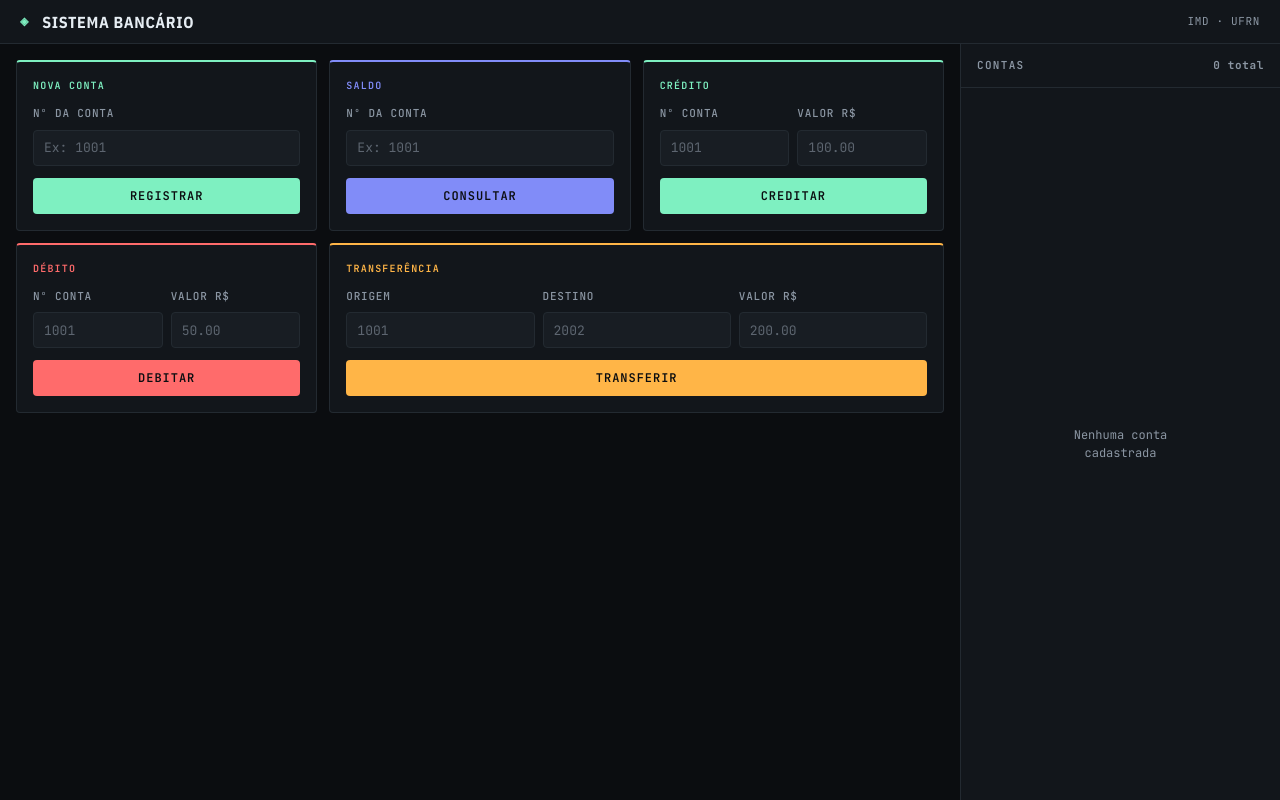
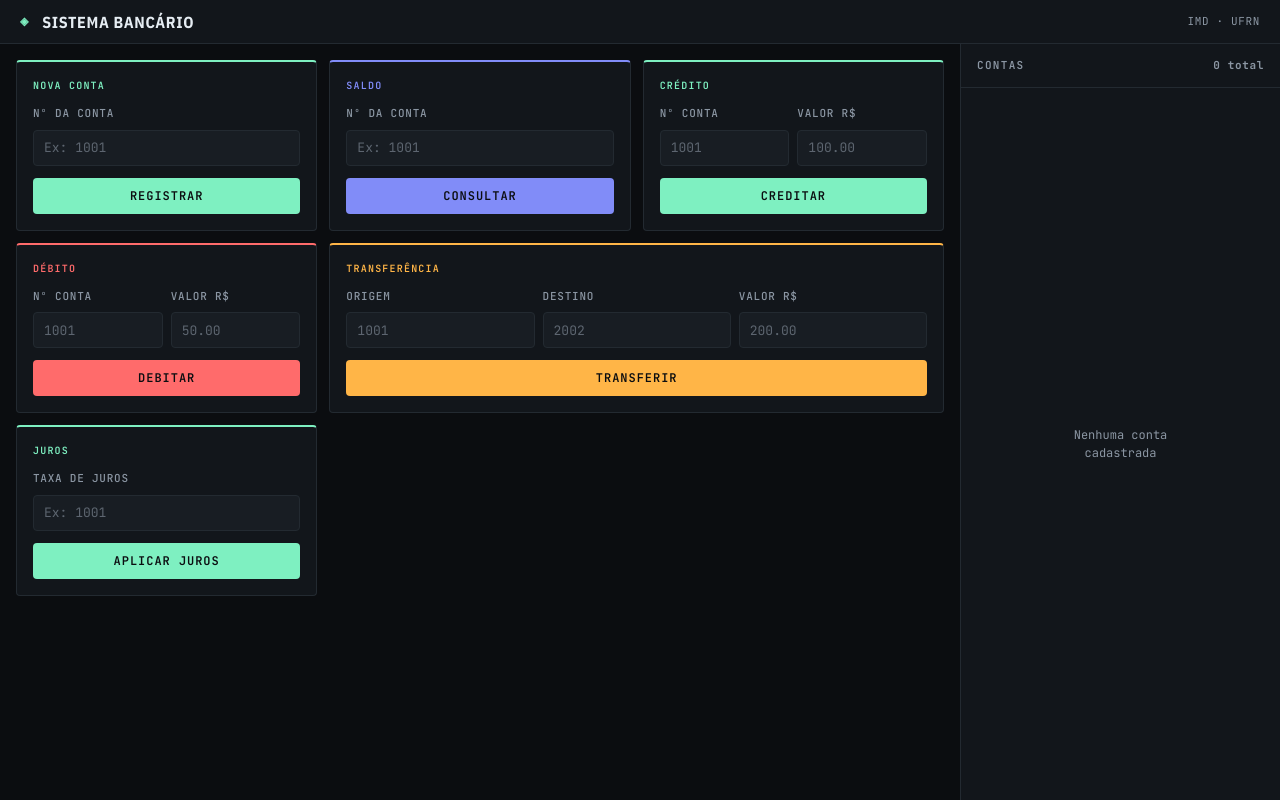
Before and after one commit to BlackbirdBlina/Sistema-Bancario-GitLab-Flow, a Next.js app: page / in a window 1280 px wide. Built offline with nearby package versions, Linux system fonts and the light colour scheme.

Commit message:
feat(#21): Adiciona form de juros

```diff
--- a/src/app/page.tsx
+++ b/src/app/page.tsx
@@ -7,6 +7,7 @@ import CreditForm from "@/components/CreditForm";
 import DebitForm from "@/components/DebitForm";
 import TransferForm from "@/components/TransferForm";
 import AccountsList from "@/components/AccountsList";
+import YieldInterestForm from "@/components/YieldInterestForm";
 
 interface PanelProps {
   tag: string;
@@ -129,6 +130,10 @@ export default function Home() {
                 <TransferForm onChange={refresh} />
               </Panel>
             </div>
+
+            <Panel tag="JUROS" accentColor="var(--accent)">
+              <YieldInterestForm version={version} />
+            </Panel>
           </div>
         </main>
 
--- /dev/null
+++ b/src/components/YieldInterestForm.tsx
@@ -0,0 +1,87 @@
+"use client";
+
+import { useState, useEffect } from "react";
+import { yieldInterest } from "@/services/accountService";
+import FeedbackMessage, { Feedback } from "./FeedbackMessage";
+import { accounts } from "@/store/accountStore";
+
+const formatBRL = (value: number) =>
+  new Intl.NumberFormat("pt-BR", { style: "currency", currency: "BRL" }).format(value);
+
+interface YieldInterestFormProps {
+  version?: number;
+}
+
+export default function YieldInterestForm({ version }: YieldInterestFormProps) {
+  const [interestRate, setInterestRate] = useState("");
+  const [feedback, setFeedback] = useState<Feedback | null>(null);
+
+  useEffect(() => {
+    if (interestRate) {
+      const n = parseInt(interestRate, 10);
+      if (!isNaN(n) && n > 0) {
+        try {
+          // eslint-disable-next-line react-hooks/set-state-in-effect
+          //   setBalance(checkBalance(n));
+          setFeedback(null);
+        } catch {
+          // conta pode ter sido deletada; ignora silenciosamente
+        }
+      }
+    }
+    // eslint-disable-next-line react-hooks/exhaustive-deps
+  }, [version]);
+
+  function handleSubmit(e: React.FormEvent) {
+    e.preventDefault();
+    const n = parseInt(interestRate, 10);
+    if (!interestRate || isNaN(n) || n <= 0) {
+      setFeedback({
+        type: "error",
+        text: "Informe uma taxa de juros válida.",
+      });
+      return;
+    }
+    try {
+      for (const account of accounts) {
+        if (account[1].type === "poupanca") {
+          yieldInterest(account[0], n);
+        }
+      }
+      setFeedback(null);
+    } catch (err) {
+      setFeedback({
+        type: "error",
+        text: err instanceof Error ? err.message : "Erro desconhecido.",
+      });
+    }
+  }
+
+  return (
+    <form onSubmit={handleSubmit} className="flex flex-col gap-2 flex-1">
+      <div className="flex flex-col gap-1">
+        <label htmlFor="interest-rate" className="term-label">
+          Taxa de juros
+        </label>
+        <input
+          id="interest-rate"
+          type="number"
+          inputMode="numeric"
+          min="1"
+          step="1"
+          placeholder="Ex: 1001"
+          value={interestRate}
+          onChange={(e) => {
+            setInterestRate(e.target.value);
+            setFeedback(null);
+          }}
+          className="term-input"
+        />
+      </div>
+      <button type="submit" className="term-btn term-btn-accent mt-1">
+        Aplicar Juros
+      </button>
+      <FeedbackMessage feedback={feedback} />
+    </form>
+  );
+}
```
